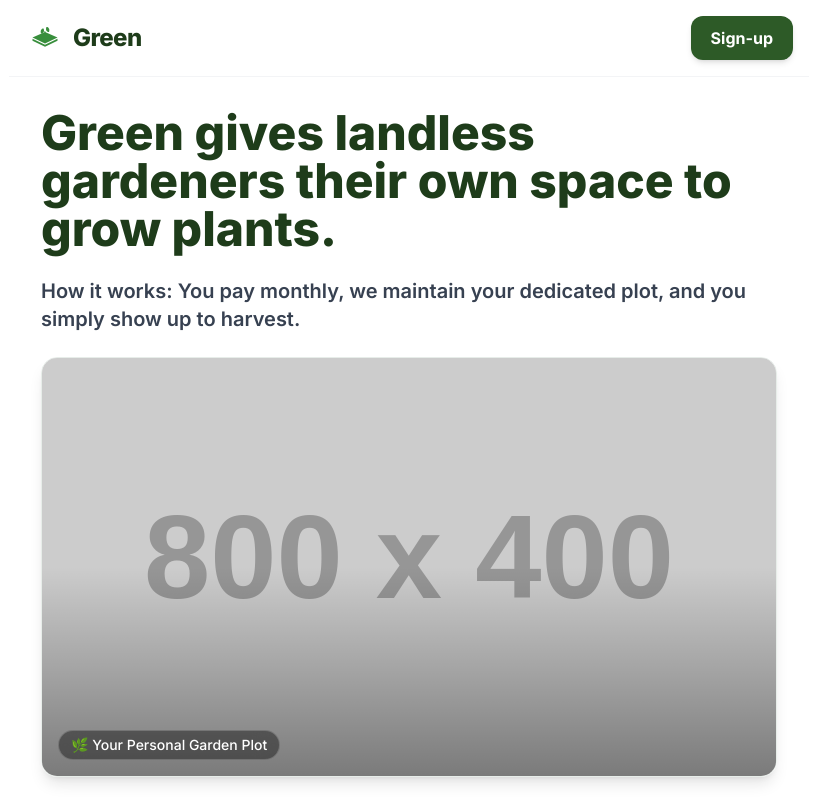
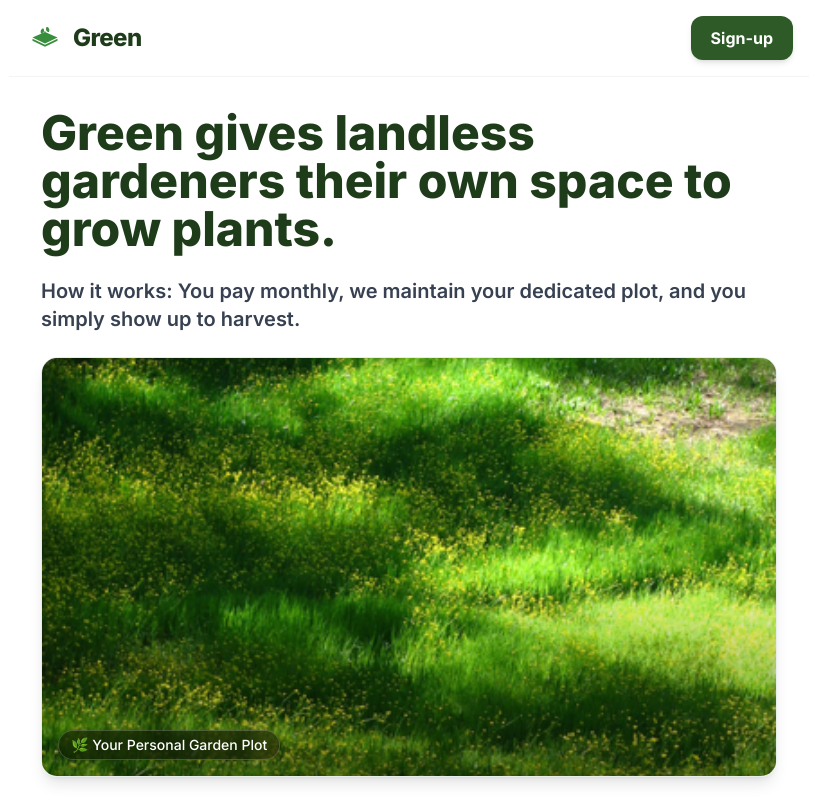
Before and after one commit to ariannakwock41/green, a plain HTML site: page index.html in a window 1280 px wide. Shown: the top 800 px of the page, without its empty margins (231-1055 px from the left). Drawn offline with nearby package versions, Linux system fonts and the light colour scheme; placeholder pictures from the web are drawn by us.

Commit message:
Change image source from JPG to PNG

```diff
--- a/index.html
+++ b/index.html
@@ -37,7 +37,7 @@
 
             <div class="relative w-full h-[320px] md:h-[420px] rounded-2xl overflow-hidden shadow-lg border border-green-900/10">
                 <img
-                    src="./Screenshot 2026-07-29 121737.jpg"
+                    src="./Screenshot 2026-07-29 121737.png"
                     alt="Lush green garden meadow with bright yellow buttercups under dappled sunlight"
                     class="w-full h-full object-cover object-center transform hover:scale-105 transition duration-700 ease-out"
                     onerror="this.onerror=null; this.src='https://placehold.co/800x400/2d5a27/ffffff?text=Lush+Garden+Plot';"
```
